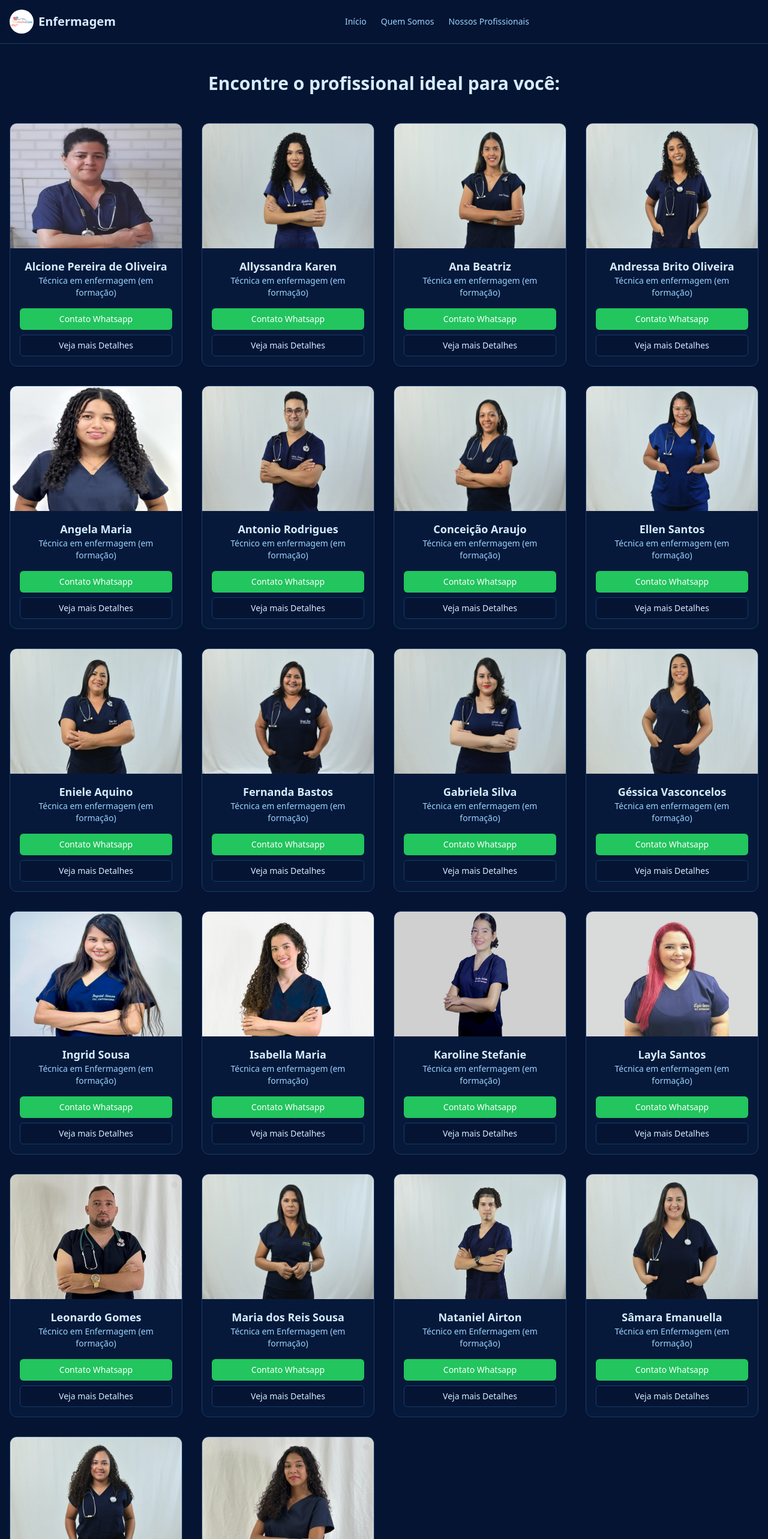
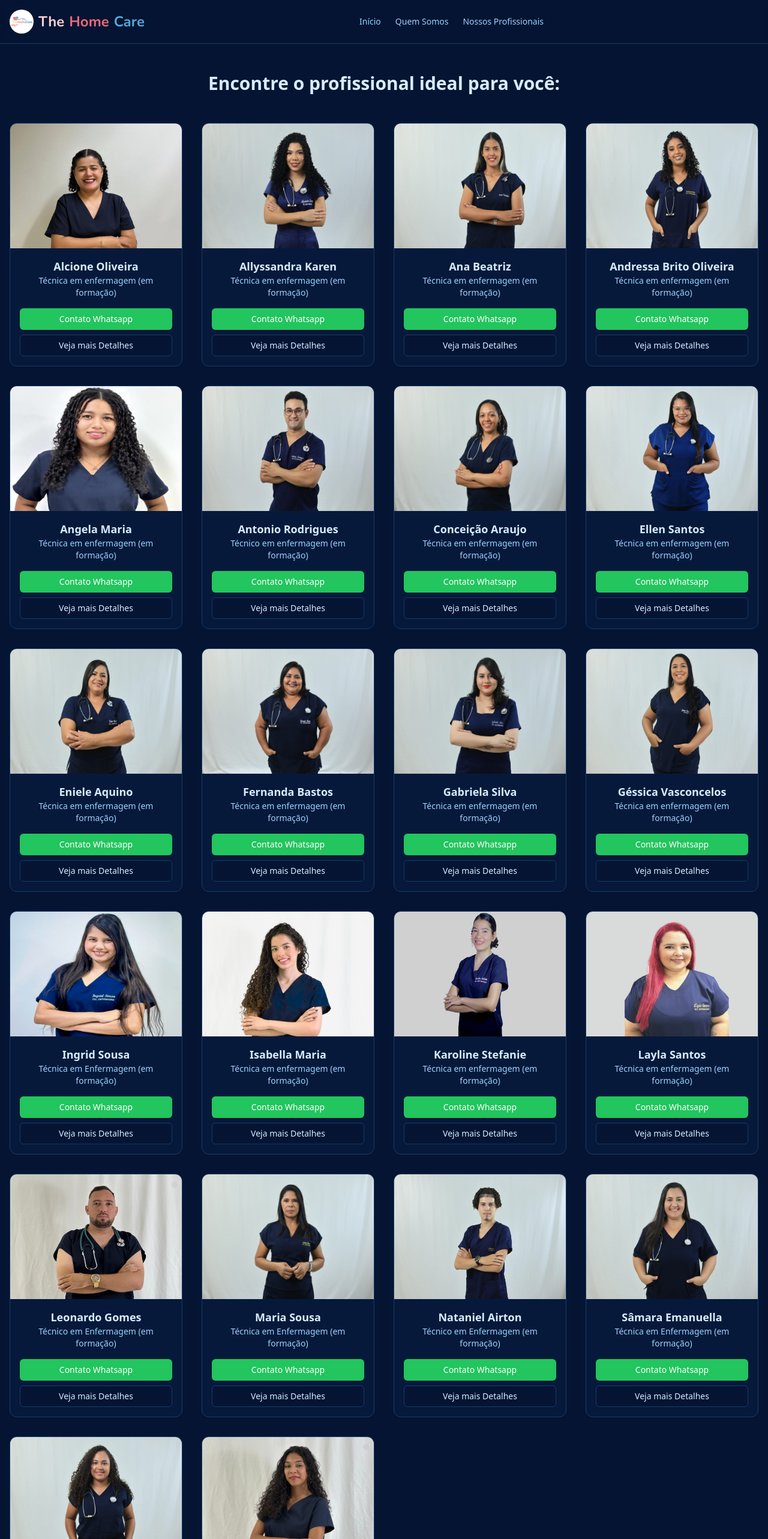
Before and after one commit to Guilhermeprog3/nursing-report, a Next.js app: page /professionals in a window 1280 px wide. Shown: the top 2566 px of the page at 60% size. Built offline with nearby package versions, Linux system fonts and the light colour scheme.

Commit message:
fix:corrigindo textos

```diff
--- a/src/components/header/index.tsx
+++ b/src/components/header/index.tsx
@@ -1,14 +1,24 @@
 import Link from 'next/link';
-import { Button } from "@/components/ui/button";
 import Image from 'next/image';
+import { Nunito } from 'next/font/google';
+
+const nunito = Nunito({ subsets: ['latin'] });
 
 export function Header() {
   return (
     <header className="bg-transparent backdrop-blur-sm sticky top-0 z-50 border-b border-border">
       <div className="container mx-auto flex items-center p-4">
-        <Link href="/" className="flex items-center gap-2 text-xl font-bold">
-          <Image src="/logo.jpeg" alt='logo' width={40} height={40} className='rounded-3xl'/>
-          <span>Enfermagem</span>
+        <Link href="/" className={`flex items-center gap-2 text-2xl font-bold ${nunito.className}`}>
+          <Image
+            src="/logo.jpeg"
+            alt='logo'
+            width={40}
+            height={40}
+            className='rounded-full'
+          />
+          <span style={{ color: '#FAD1D1' }}>The</span>
+          <span style={{ color: '#E86A7A' }}>Home</span>
+          <span style={{ color: '#52A9D8' }}>Care</span>
         </Link>
         <nav className="hidden md:flex flex-1 justify-center gap-6 items-center">
           <Link href="/" className="text-sm font-medium text-muted-foreground transition-colors hover:text-foreground">
--- a/src/data/profissionais.ts
+++ b/src/data/profissionais.ts
@@ -1,7 +1,7 @@
 export const professionals = [
   {
     id: 15,
-    name: 'Alcione Pereira de Oliveira',
+    name: 'Alcione Oliveira',
     specialty: 'Técnica em enfermagem (em formação)',
     description: 'Técnica em enfermagem (em formação)',
     image: '/alcione.jpeg',
@@ -189,7 +189,7 @@ export const professionals = [
     specialty: 'Técnica em enfermagem (em formação)',
     description: 'Técnica em enfermagem (em formação)',
     image: '/gabriela.jpeg',
-    experience: ["Administração de medicamentos", "Punção Venosa e troca de acesso.", "Troca e limpeza de curativos", "Retirada de Pontos", "Anotações de Enfermagem", "Coleta de Sangue", "Monitorizacao de Sinais Vitais, Pesagem e Testes de Glicemia.", "Vacinação, Intramuscular, Intradérmica e Subcutânea.","Estágio Curricular Obrigatório: Unidade Básica de Saúde Dr° José Wilson Batista; Hospital Geral do Buenos Aires e Hospital Dirceu Arcoverde (HPM)",],
+    experience: ["Administração de medicamentos", "Punção Venosa e troca de acesso.", "Troca e limpeza de curativos", "Retirada de Suturas", "Anotações de Enfermagem", "Higiene Corporal / Banho no Leito.", "Monitorizacao de Sinais Vitais, Pesagem e Testes de Glicemia.", "Vacinação, Intramuscular, Intradérmica e Subcutânea.","Estágio Curricular Obrigatório: Unidade Básica de Saúde Dr° José Wilson Batista; Hospital Geral do Buenos Aires e Hospital Dirceu Arcoverde (HPM)",],
     city: 'Teresina / PI',
     about: 'Sou Técnica de Enfermagem dedicada e comprometida, com forte senso de responsabilidade e ética. Tenho como prioridade o cuidado humanizado, baseado no respeito, na empatia e na valorização do paciente e de sua família. Acredito na importância do trabalho em equipe e da comunicação clara para garantir um ambiente de confiança e segurança. Estou sempre em busca de novos aprendizados e aprimoramento profissional, visando contribuir de forma positiva para a qualidade do atendimento e para o bem-estar das pessoas.',
     skills: ["Primeiros socorros: desmaios, crises convulsivas e quedas 4 h Coren-PI", "Urgências obstétricas 4h Coren-PI", "Imuniza Coren-PI 4h", "Avaliação de risco do pé diabético 4h Coren-PI", "Segurança do Paciente 4h Coren-PI", "Cuidados de enfermagem nos cuidados em paciente diabético 4h Coren-PI", "Registros de enfermagem: interface entre ética e a qualidade na assistência. 4h Coren-PI", "Oficina de urgência e emergência: Avaliação primária e secundária no trauma(XABCDE) 4h Senac-PI", "Oficina do pé diabético 3h Senac-PI", "Boas Práticas de Enfermagem em oncologia e cuidados paliativos Coren-PI 4h"],
@@ -209,7 +209,7 @@ export const professionals = [
     experience: ["Hospital Dirceu Arco Verde - HPM", "Hospital geral do Satélite", "Unidade de saúde da família Dr. José Wilson Batista", "Auxiliar de apoio a inclusão crianças autistas (CMEI Esplanada)"],
     city: 'Teresina / PI',
     about: 'Sou Géssica Vasconcelos, atuo no atendimento especializado em Home Care, oferecendo cuidados de enfermagem com responsabilidade, ética, humanização e empatia, sempre priorizando o bem-estar e a segurança do paciente.',
-    skills: ["Primeiros socorros: desmaios, crises convulsivas e quedas (4h Coren-PI)", "Cuidado do acidente vascular cerebral (AVC) infarto agudo do miocárdio (IAM) 8h Coren-PI", "Princípios fundamentais em instrumentação cirúrgica ( teoria e prática) 8h Coren-PI", "Oficina de feridas e curativos 2H- SENAC- PI", ,"Atendimento Humanizado ","Comunicação Clara e empática.","Escuta Ativa.","Sigilo E Ética Profissional.","Paciência E Resiliência.","Adaptabilidade.","Responsabilidade."],
+    skills: ["Primeiros socorros: desmaios, crises convulsivas e quedas (4h Coren-PI)", "Cuidado do acidente vascular cerebral (AVC) infarto agudo do miocárdio (IAM) 8h Coren-PI", "Princípios fundamentais em instrumentação cirúrgica ( teoria e prática) 8h Coren-PI", "Oficina de feridas e curativos 2H- SENAC- PI",],
     contact: {
       email: 'gessica.vasconcello@gmail.com',
       phone: '86994896212'
@@ -240,10 +240,10 @@ export const professionals = [
     specialty: 'Técnica em enfermagem (em formação)',
     description: 'Técnica em enfermagem (em formação)',
     image: '/Isabella.jpg',
-    experience: ["Controle de sinais vitais e realização de curativos", "Administração de medicamentos e aplicação de vacinas", "Apoio nas atividades de enfermagem e organização de registros","Estágio curricular: Unidade basica de saúde Valdinar Pereira, Ambulatório Hospital do satélite, Hospital Dirceu Polícia Militar."],
+    experience: ["Controle de sinais vitais e realização de curativos", "Administração de medicamentos e aplicação de vacinas", "Apoio nas atividades de enfermagem e organização de registros","Estágio curricular: Unidade basica de saúde Valdinar Pereira, Ambulatório Hospital do satélite, Hospital Dirceu Polícia Militar.","Estágio extracurricular em clínica, experiência em ultrassom, cardiologia e urologia – 02 a 11/2025"],
     city: 'Teresina / PI',
     about: 'Olá, sou Isabella Maria, estou cursando o Técnico de Enfermagem pelo SENAC. Durante minha trajetória acadêmica, adquiri conhecimentos e habilidades para oferecer suporte no cuidado ao paciente em diferentes fases do atendimento. Ao longo da minha formação, tive a chance de participar de pesquisas e atividades extracurriculares, o que me proporcionou uma vivência enriquecedora e a oportunidade de aplicar na prática os conceitos aprendidos.',
-    skills: ["Oficina de ferida e curativos 2h 08/2024", "Estágio extracurricular em clínica, experiência em ultrassom, cardiologia e urologia – 02 a 11/2025"],
+    skills: ["Oficina de ferida e curativos 2h 08/2024"],
     contact: {
       email: 'isabellatecnico@gmail.com',
       phone: '(86) 988409224'
@@ -306,7 +306,7 @@ export const professionals = [
   },
   {
     id: 8,
-    name: 'Maria dos Reis Sousa',
+    name: 'Maria Sousa',
     specialty: 'Técnica em Enfermagem (em formação)',
     description: 'Técnica em Enfermagem (em formação)',
     image: '/maria dos reis.jpeg',
@@ -381,7 +381,7 @@ export const professionals = [
     experience: ["Estágio em UBS", "Apoio no atendimento a pacientes e realização de triagens", "participação em campanhas de saúde.", "Estágio em Clínica Médica","Acompanhamento de consultas e coleta de dados para anamnese.", "Administração de Medicamentosmonitoramento de efeitos", "registro detalhado da administração e orientação aos pacientes.", "Monitoramento de Sinais Vitais e Glicemia","Medição de sinais vitais e controle de glicemia."],
     city: 'Teresina / PI',
     about: 'Olá, Me chamo Sara Dâmarys Estudante do curso Técnico de Enfermagem Pelo SENAC, com formação em andamento, comprometida com a prestação de cuidados humanizados e seguros no atendimento domiciliar (Home Care), Obtive conhecimentos em cuidados básicos de enfermagem, Com objetivo de atuar com responsabilidade, ética e empatia, respeitando os limites técnicos e legais da formação, buscando constante aprimoramento para garantir a qualidade do serviço prestado e o bem-estar do paciente.',
-    skills: ["Oficina de feridas e curativos - 2h 08/2024"],
+    skills: ["Oficina de feridas e curativos-2h 08/2024 SENAC/PI"],
     contact: {
       email: 'silvasaraz844@gmail.com',
       phone: '(86)98893-6995'
```
Also changed, not shown: public/alcione.jpeg.
